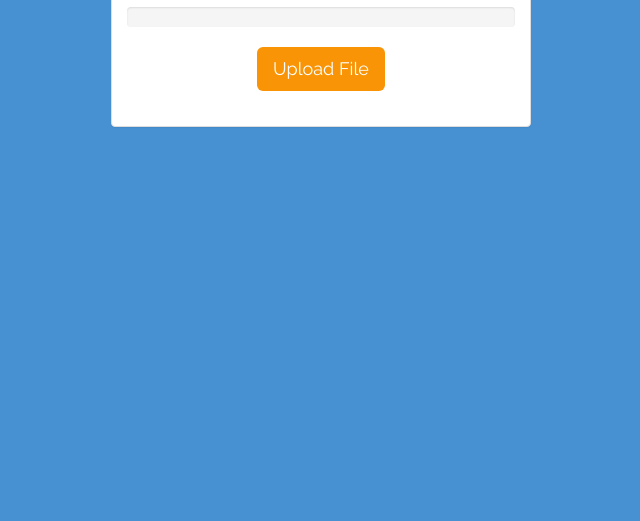
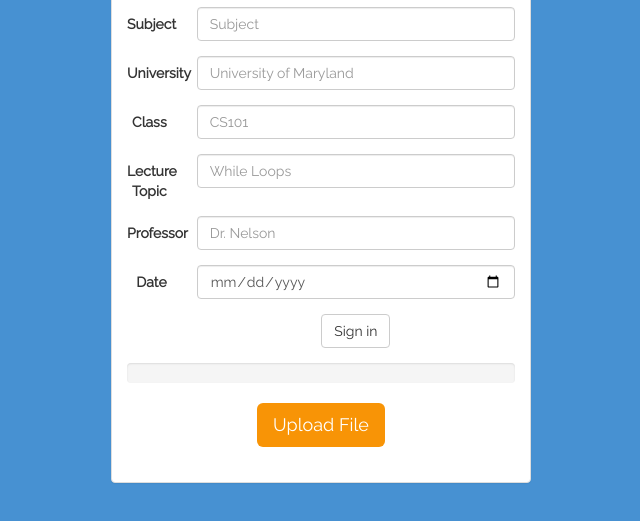
Before and after one commit to evalaidc/DisruptDC, a website: page uploader/views/index.html in a window 1280 px wide. Shown: the part 241-762 px from the top of the page, without its empty margins (319-959 px from the left). Drawn offline with nearby package versions, Linux system fonts and the light colour scheme; files that its build step writes are made by us from their sources; files whose address does not match are found by name.

Commit message:
Added uploadform

```diff
--- a/uploader/views/index.html
+++ b/uploader/views/index.html
@@ -19,6 +19,57 @@
           <div class="panel-body">
             <span class="glyphicon glyphicon-cloud-upload"></span>
             <h2>File Uploader</h2>
+
+            <form class="form-horizontal">
+              <div class="form-group">
+                <label for="subject" class="col-sm-2 control-label">Subject</label>
+                <div class="col-sm-10">
+                  <input type="text" class="form-control" id="subject" placeholder="Subject">
+                </div>
+              </div>
+
+              <div class="form-group">
+                <label for="university" class="col-sm-2 control-label">University</label>
+                <div class="col-sm-10">
+                  <input type="text" class="form-control" id="university" placeholder="University of Maryland">
+                </div>
+              </div>
+
+              <div class="form-group">
+                <label for="class" class="col-sm-2 control-label">Class</label>
+                <div class="col-sm-10">
+                  <input type="text" class="form-control" id="class" placeholder="CS101">
+                </div>
+              </div>
+
+              <div class="form-group">
+                <label for="lecture" class="col-sm-2 control-label">Lecture Topic</label>
+                <div class="col-sm-10">
+                  <input type="text" class="form-control" id="lecture" placeholder="While Loops">
+                </div>
+              </div>
+
+              <div class="form-group">
+                <label for="professor" class="col-sm-2 control-label">Professor</label>
+                <div class="col-sm-10">
+                  <input type="text" class="form-control" id="professor" placeholder="Dr. Nelson">
+                </div>
+              </div>
+
+              <div class="form-group">
+                <label for="date" class="col-sm-2 control-label">Date</label>
+                <div class="col-sm-10">
+                  <input type="date" class="form-control" id="date" placeholder="2/11/2017">
+                </div>
+              </div>
+
+              <div class="form-group">
+                <div class="col-sm-offset-2 col-sm-10">
+                  <button type="submit" class="btn btn-default">Sign in</button>
+                </div>
+              </div>
+            </form>
+
             <!-- <h4>coligo.io</h4> -->
             <div class="progress">
               <div class="progress-bar" role="progressbar"></div>
```
